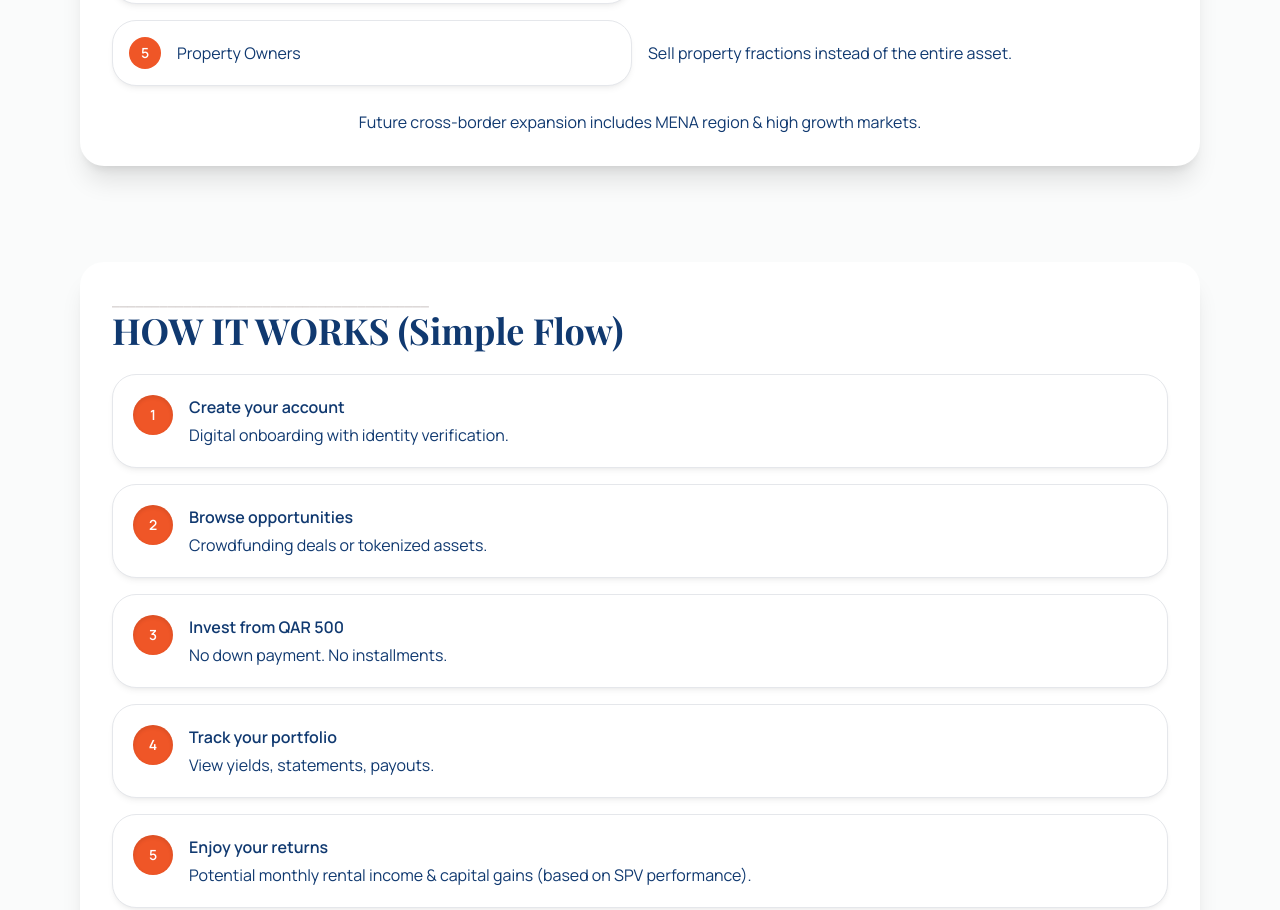
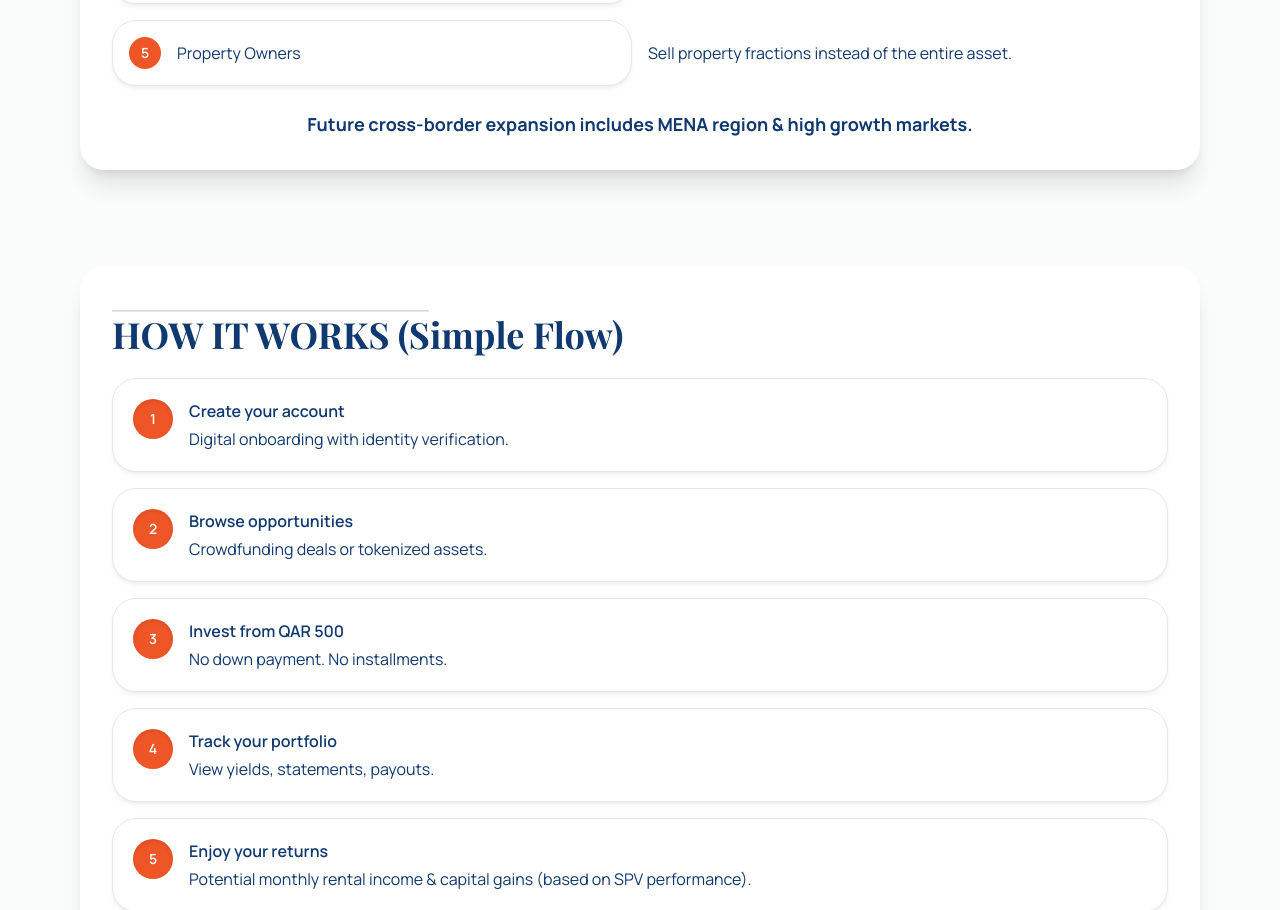
Before and after one commit to fals3426/barzah-website, a Next.js app: page / in a window 1280 px wide. Shown: the part 5692-6602 px from the top of the page. Built offline with nearby package versions, Linux system fonts and the light colour scheme; a web font is replaced by a local one.

Commit message:
Fix image path casing and update WhoWeServe emphasis

```diff
--- a/components/WhoWeServe.tsx
+++ b/components/WhoWeServe.tsx
@@ -53,7 +53,9 @@ export default function WhoWeServe() {
               </div>
             ))}
           </div>
-          <p className="mt-6 text-center text-accent2">Future cross-border expansion includes MENA region &amp; high growth markets.</p>
+          <p className="mt-6 text-center text-lg font-bold text-accent2">
+            Future cross-border expansion includes MENA region &amp; high growth markets.
+          </p>
         </motion.div>
       </div>
     </section>
```
